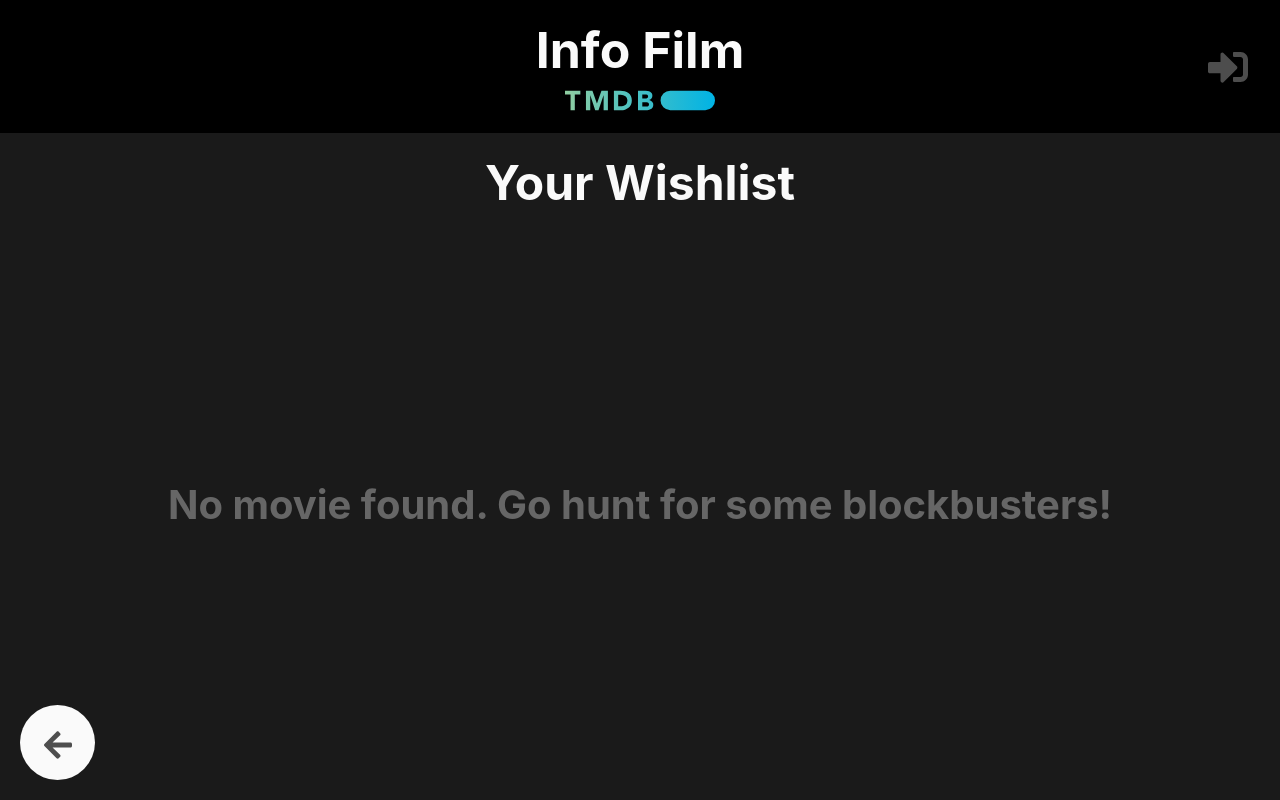
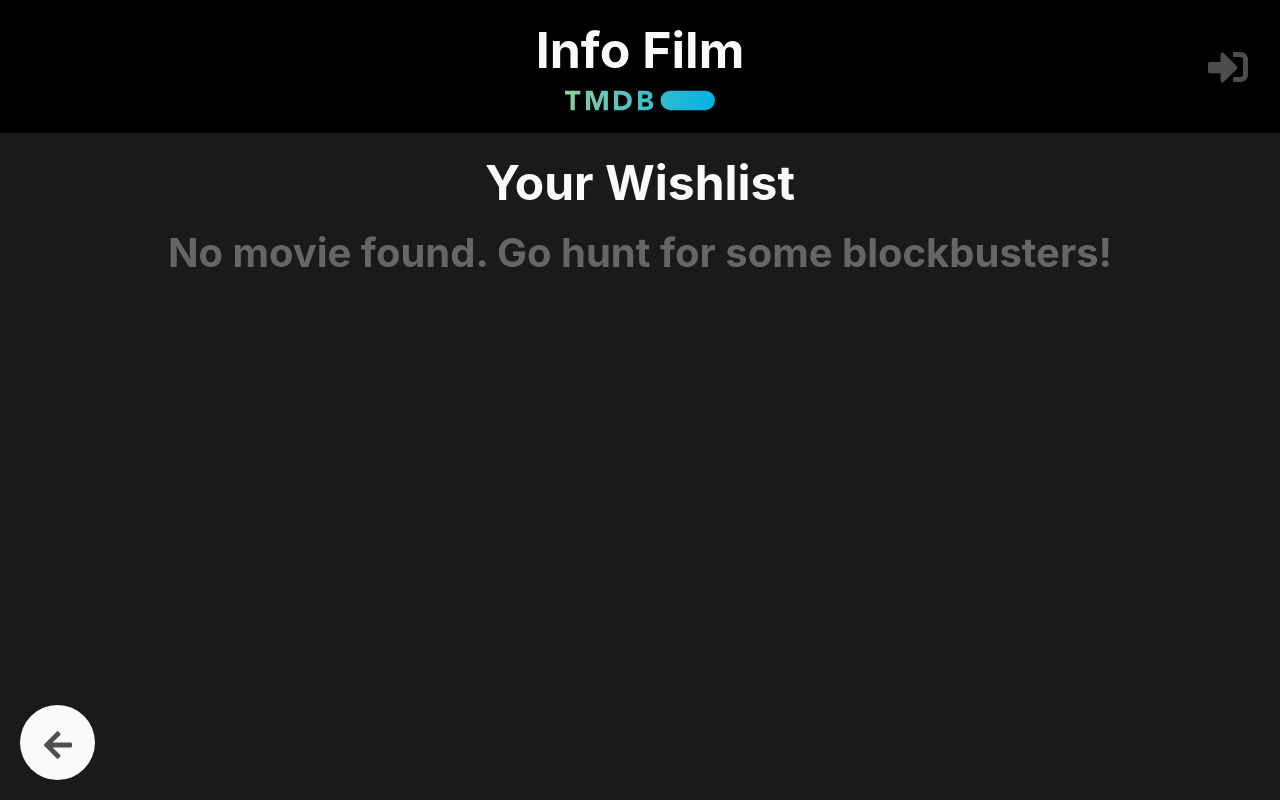
Before and after one commit to Fatih20/Info-Film-Now-With-Backend, a React (Create React App) app: page /wishlist in a window 1280 px wide. Built offline with nearby package versions, Linux system fonts and the light colour scheme.

Commit message:
Style the layout when view mode is full.

```diff
--- a/src/component/wishlist.tsx
+++ b/src/component/wishlist.tsx
@@ -1,4 +1,4 @@
-import styled from "styled-components";
+import styled, { css } from "styled-components";
 import { useState } from "react";
 
 import { useWishlist } from "./context/WishlistContext";
@@ -20,8 +20,11 @@ import BackspaceIcon from "mdi-react/BackspaceIcon";
 import Movie from "./movie";
 import MovieShortened from "./movieShorten";
 
+type viewModeType = "Compact" | "Full";
+
 interface IWishlistContainerProps {
   isWishlistEmpty: boolean;
+  viewMode: viewModeType;
 }
 
 interface IToggleListProps {
@@ -51,14 +54,19 @@ const Title = styled.h2`
   }
 `;
 
-const WishlistContainer = styled.div<IWishlistContainerProps>`
+const WishlistContainerEmpty = css`
+  display: flex;
+  flex-direction: column;
+  justify-content: center;
+`;
+
+const WishlistContainerCompact = css`
   /* border: solid 1px white; */
   box-sizing: border-box;
   display: flex;
   flex-direction: column;
   flex-grow: 1;
-  justify-content: ${({ isWishlistEmpty }) =>
-    isWishlistEmpty ? "center" : "flex-start"};
+  justify-content: flex-start;
   gap: 2rem;
   margin: 0 auto;
   max-width: 1080px;
@@ -71,6 +79,44 @@ const WishlistContainer = styled.div<IWishlistContainerProps>`
   }
 
   /* border: solid 1px white; */
+`;
+
+const WishlistContainerFull = css`
+  background-color: #1a1a1a;
+  display: grid;
+  grid-template-columns: 1fr;
+  grid-auto-rows: min-content;
+  row-gap: 2rem;
+  justify-items: center;
+  padding: 1rem 1.5rem;
+
+  /* & > * {
+    max-width: 200px;
+  } */
+
+  @media (min-width: 600px) {
+    grid-template-columns: 1fr 1fr;
+    column-gap: 1rem;
+  }
+
+  @media (min-width: 900px) {
+    grid-template-columns: 1fr 1fr 1fr 1fr 1fr;
+    column-gap: 1rem;
+  }
+`;
+
+const WishlistContainer = styled.div<IWishlistContainerProps>`
+  ${({ isWishlistEmpty, viewMode }) => {
+    if (isWishlistEmpty) {
+      return WishlistContainerEmpty;
+    } else {
+      if (viewMode === "Compact") {
+        return WishlistContainerCompact;
+      } else if (viewMode === "Full") {
+        return WishlistContainerFull;
+      }
+    }
+  }}
 `;
 
 const ShownIfEmptyText = styled.h3`
@@ -96,7 +142,7 @@ const ToggleListText = styled.div<IToggleTextProps>`
 `;
 
 function Wishlist() {
-  const [viewMode, setViewMode] = useState("Full" as "Compact" | "Full");
+  const [viewMode, setViewMode] = useState("Full" as viewModeType);
   const wishlist = useWishlist();
   const navigate = useNavigate();
 
@@ -145,7 +191,10 @@ function Wishlist() {
           Compact
         </ToggleListText>
       </ToggleListContainer>
-      <WishlistContainer isWishlistEmpty={wishlist.length === 0}>
+      <WishlistContainer
+        viewMode={viewMode}
+        isWishlistEmpty={wishlist.length === 0}
+      >
         {wishlistContent()}
       </WishlistContainer>
       <BackButtonArrow onClick={() => navigate(`/${BASE_CLIENT_URL}`)}>
```
